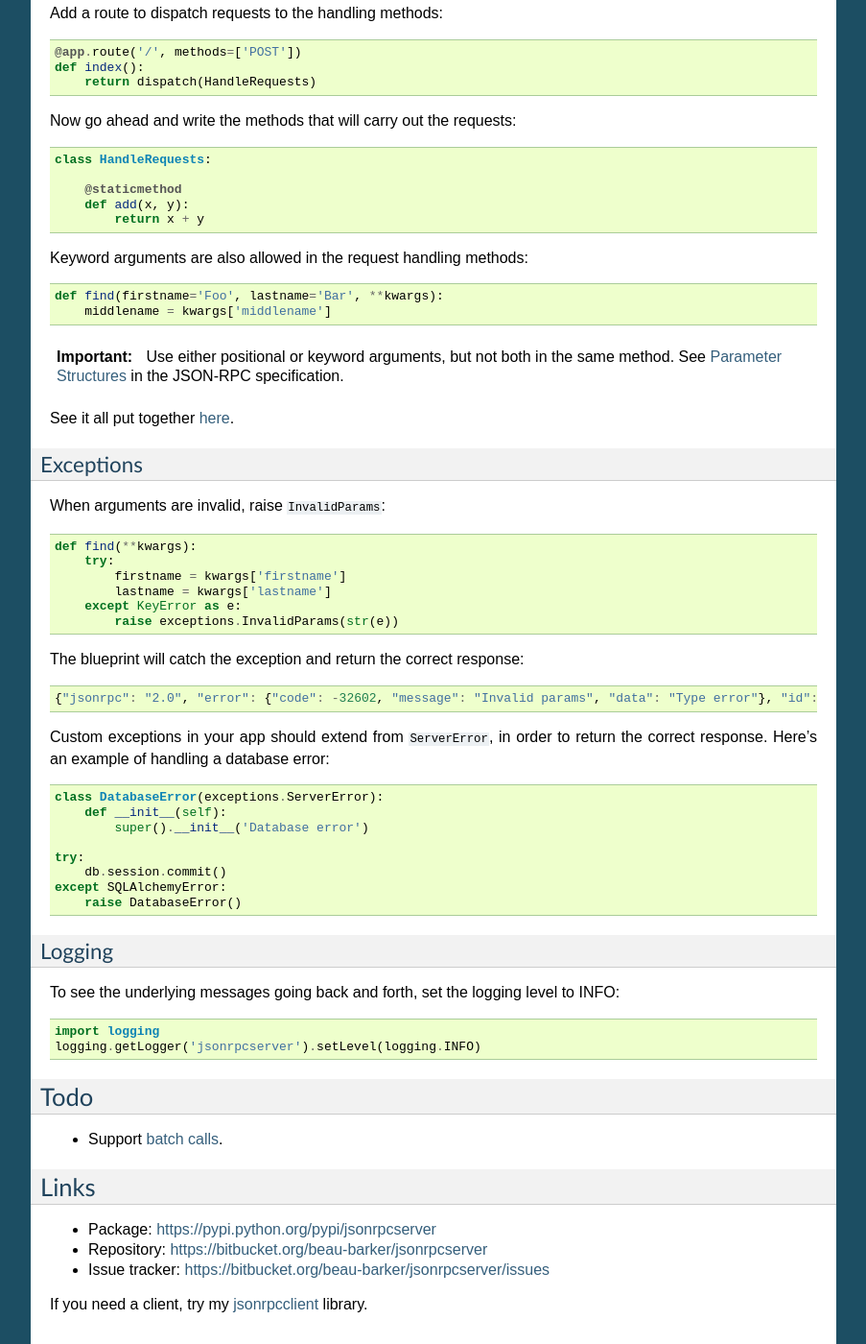
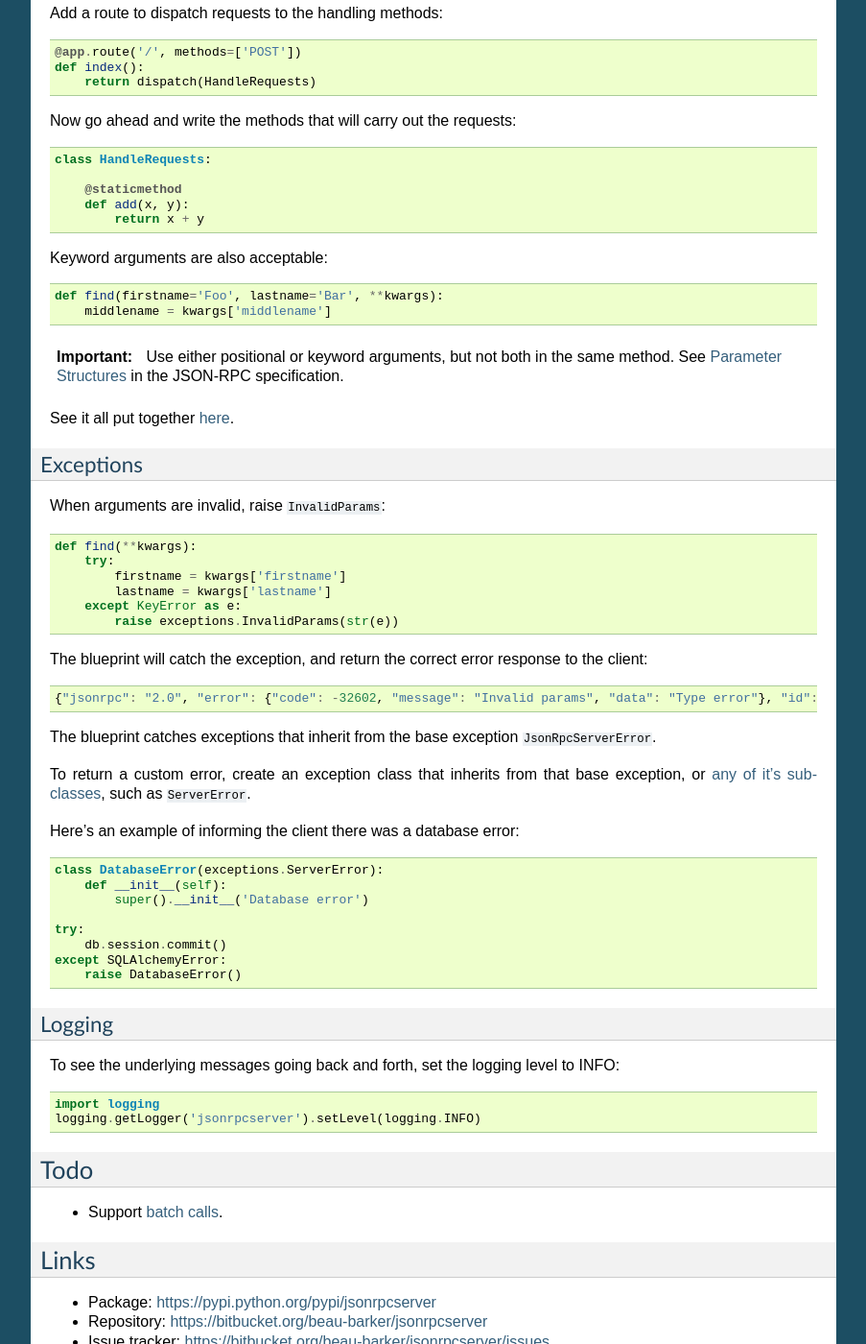
Before and after one commit to explodinglabs/jsonrpcserver, a Sphinx documentation site: the page built from doc/index.rst, in a window 1280 px wide and 1400 px high, scrolled down 540 px. Shown: the whole window at 96% size, without its empty margins (198-1101 px from the left). Built offline with Sphinx 7.4.7, drawn with Linux system fonts in a browser that asks for light colours.

Commit message:
Trying to explain the exceptions a bit better.

```diff
--- a/doc/index.rst
+++ b/doc/index.rst
@@ -44,7 +44,7 @@ Now go ahead and write the methods that will carry out the requests::
         def add(x, y):
             return x + y
 
-Keyword arguments are also allowed in the request handling methods::
+Keyword arguments are also acceptable::
 
     def find(firstname='Foo', lastname='Bar', **kwargs):
         middlename = kwargs['middlename']
@@ -71,14 +71,22 @@ When arguments are invalid, raise ``InvalidParams``::
         except KeyError as e:
             raise exceptions.InvalidParams(str(e))
 
-The blueprint will catch the exception and return the correct response:
+The blueprint will catch the exception, and return the correct error response
+to the client:
 
 .. code-block:: javascript
 
     {"jsonrpc": "2.0", "error": {"code": -32602, "message": "Invalid params", "data": "Type error"}, "id": 1}
 
-Custom exceptions in your app should extend from ``ServerError``, in order to
-return the correct response. Here's an example of handling a database error::
+The blueprint catches exceptions that inherit from the base exception
+``JsonRpcServerError``.
+
+To return a custom error, create an exception class that inherits from that
+base exception, or `any of it's subclasses
+<https://bitbucket.org/beau-barker/jsonrpcserver/src/tip/jsonrpcserver/exceptions.py>`_, such as
+``ServerError``.
+
+Here's an example of informing the client there was a database error::
 
     class DatabaseError(exceptions.ServerError):
         def __init__(self):
```
